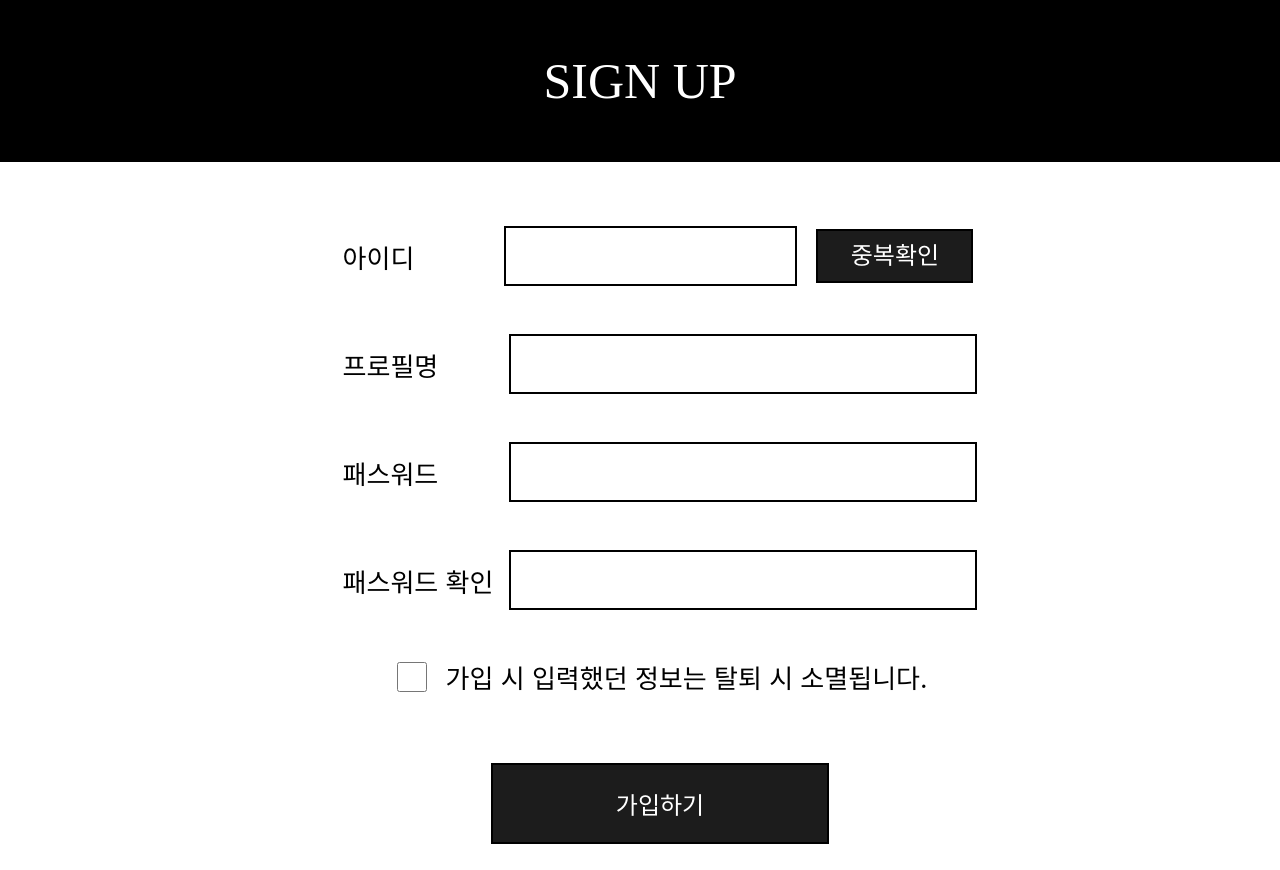
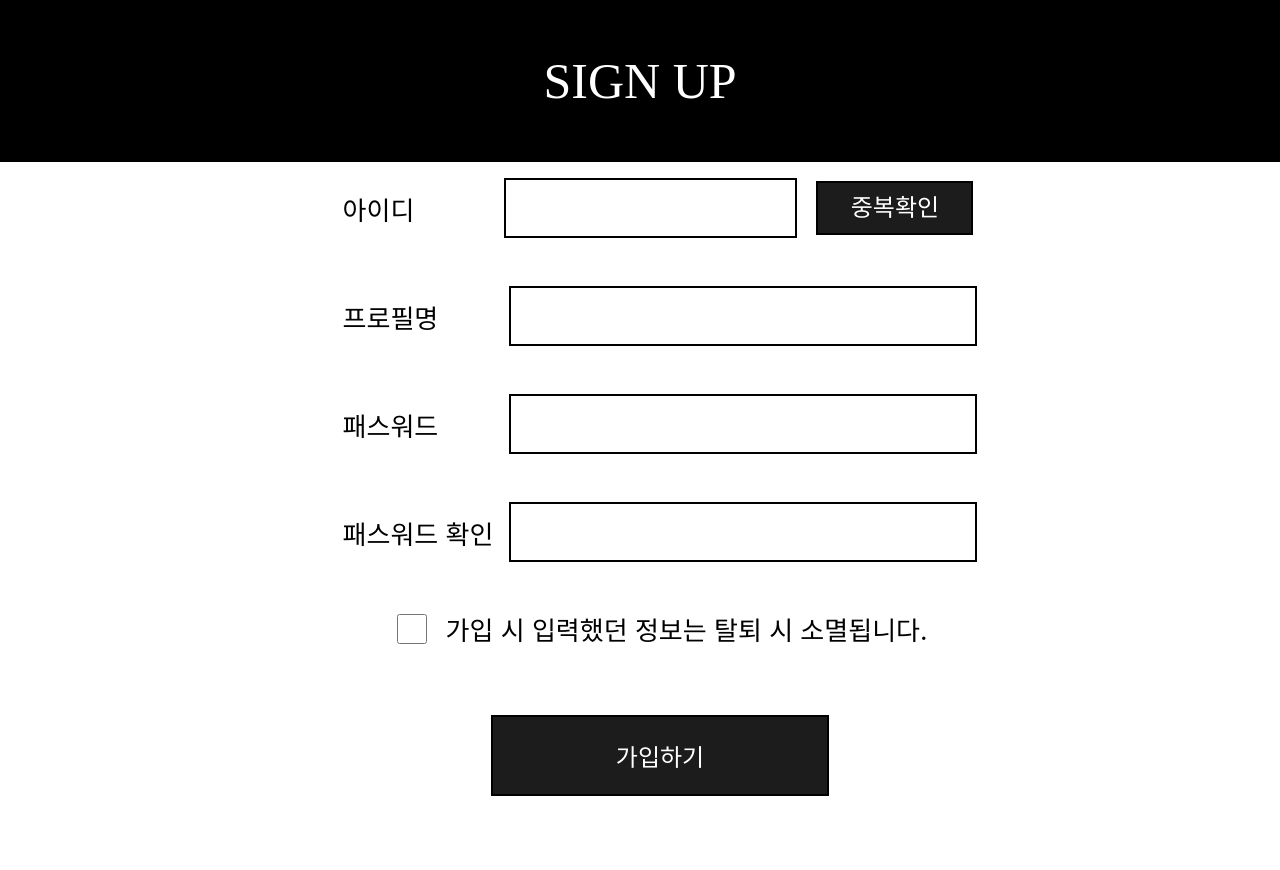
Before and after one commit to CLEO525/artconnect-frontend, a React (Create React App) app: page / in a window 1280 px wide. After the commit the page ends 822 px from the top, so only its background shows below. Built offline with nearby package versions, Linux system fonts and the light colour scheme.

Commit message:
가입 페이지 내용 마진 설정
추후 컴포넌트 분리 필요

```diff
--- a/src/pages/JoinPage.jsx
+++ b/src/pages/JoinPage.jsx
@@ -32,7 +32,6 @@ const JoinHeader = styled.div`
 `;
 
 const StyledForm = styled.form`
-  margin-top: 3rem;
   font-size: 26px;
   width: auto;
   height: auto;
```
